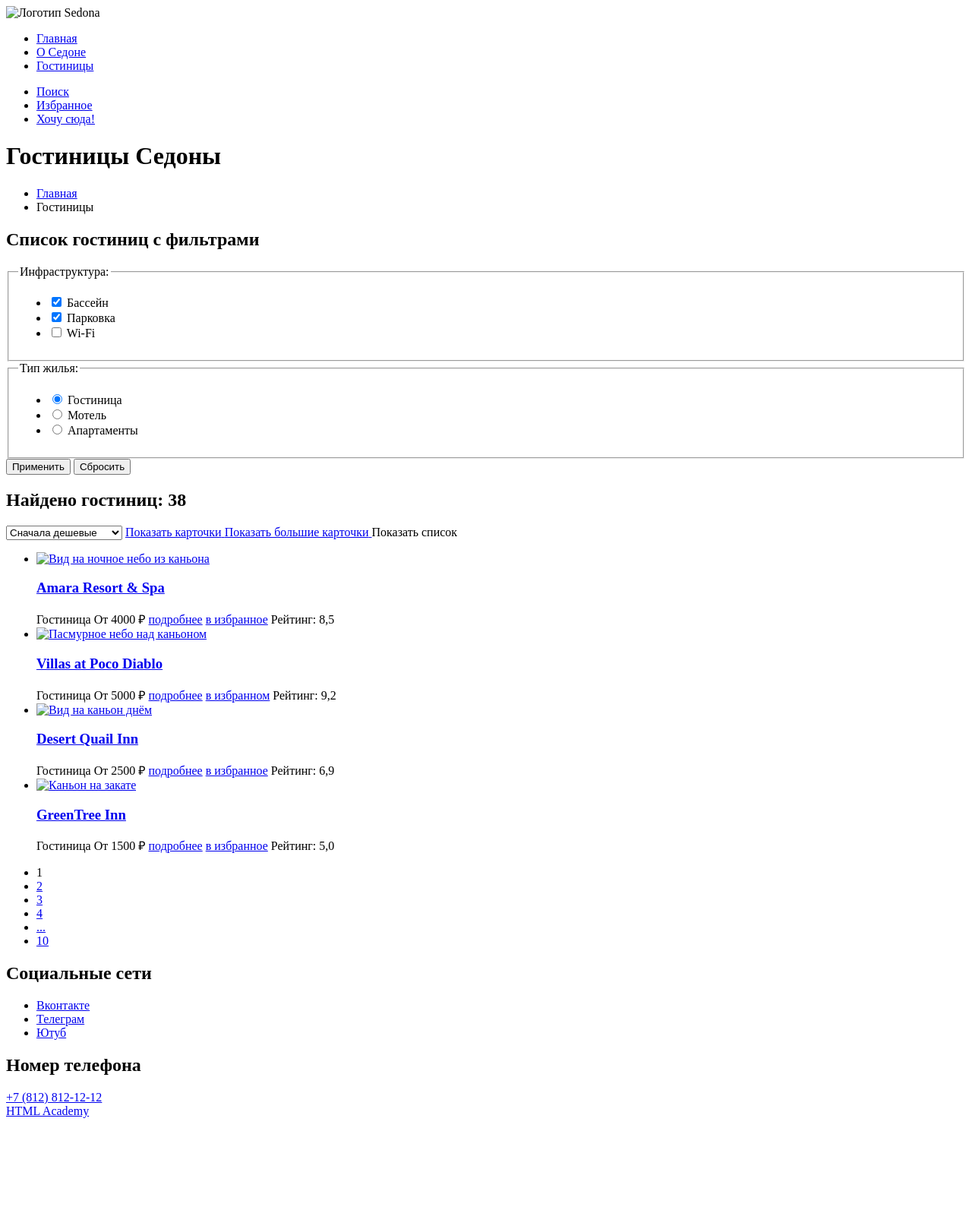
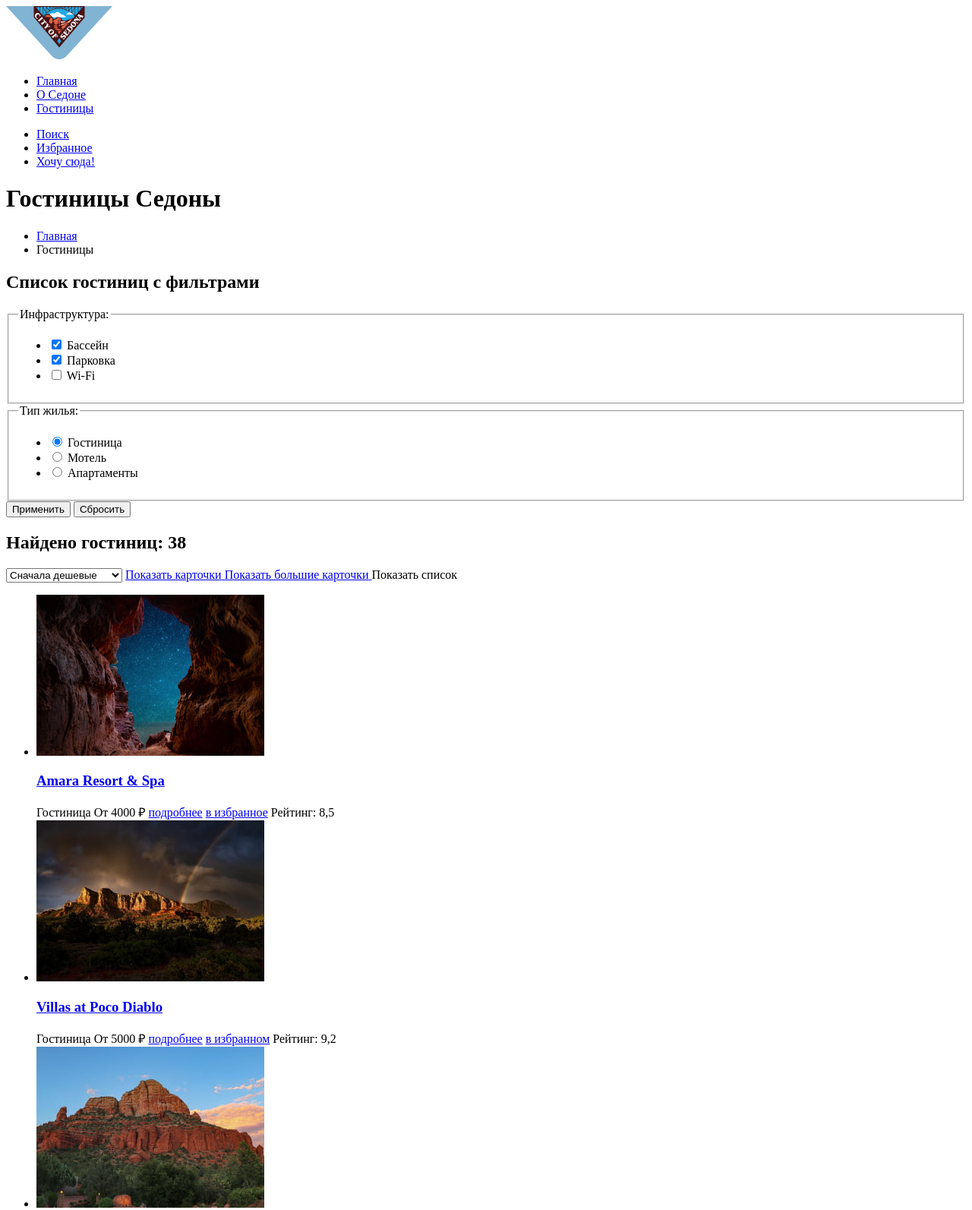
Before and after one commit to htmlacademy-htmlcss/2121389-sedona-36, a plain HTML site: page catalog.html in a window 1280 px wide. Shown: the top 1593 px of the page at 76% size. Before the commit the page ends 1480 px from the top, so only its background shows below. Drawn offline with Linux system fonts and the light colour scheme.

Commit message:
Добавляет контентные изображения

```diff
--- a/catalog.html
+++ b/catalog.html
@@ -6,7 +6,7 @@
   </head>
   <body>
     <header class="page-header">
-      <img class="logo" src="#" alt="Логотип Sedona">
+      <img class="logo" src="images/logo-full.svg" alt="Логотип Sedona">
       <nav class="navigation">
         <ul class="navigation-list">
           <li class="navigation-item">
@@ -125,7 +125,7 @@
         <ul class="product-list">
           <li class="product-card">
             <a class="product-card-link" href="product.html">
-              <img class="product-card-image" src="#" alt="Вид на ночное небо из каньона">
+              <img class="product-card-image" src="images/catalog/amara-resort.jpg" width="300" height="212" alt="Вид на ночное небо из каньона">
               <h3 class="product-card-title">Amara Resort & Spa</h3>
             </a>
             <span class="product-card-type">Гостиница</span>
@@ -137,7 +137,7 @@
           </li>
           <li class="product-card">
             <a class="product-card-link" href="product.html">
-              <img class="product-card-image" src="#" alt="Пасмурное небо над каньоном">
+              <img class="product-card-image" src="images/catalog/villas-at-poco-diablo.jpg" width="300" height="212" alt="Пасмурное небо над каньоном">
               <h3 class="product-card-title">Villas at Poco Diablo</h3>
             </a>
             <span class="product-card-type">Гостиница</span>
@@ -149,7 +149,7 @@
           </li>
           <li class="product-card">
             <a class="product-card-link" href="product.html">
-              <img class="product-card-image" src="#" alt="Вид на каньон днём">
+              <img class="product-card-image" src="images/catalog/desert-quail-inn.jpg" width="300" height="212" alt="Вид на каньон днём">
               <h3 class="product-card-title">Desert Quail Inn</h3>
             </a>
             <span class="product-card-type">Гостиница</span>
@@ -161,7 +161,7 @@
           </li>
           <li class="product-card">
             <a class="product-card-link" href="product.html">
-              <img class="product-card-image" src="#" alt="Каньон на закате">
+              <img class="product-card-image" src="images/catalog/greentree-inn.jpg" width="300" height="212" alt="Каньон на закате">
               <h3 class="product-card-title">GreenTree Inn</h3>
             </a>
             <span class="product-card-type">Гостиница</span>
```
Also changed, not shown: index.html (+3 -3 lines), images/catalog/amara-resort.jpg (added), images/catalog/desert-quail-inn.jpg (added), images/catalog/greentree-inn.jpg (added), images/catalog/villas-at-poco-diablo.jpg (added), images/devils-bridge.jpg (added), images/logo-full.svg (added), images/real-sedona-town.jpg (added).
